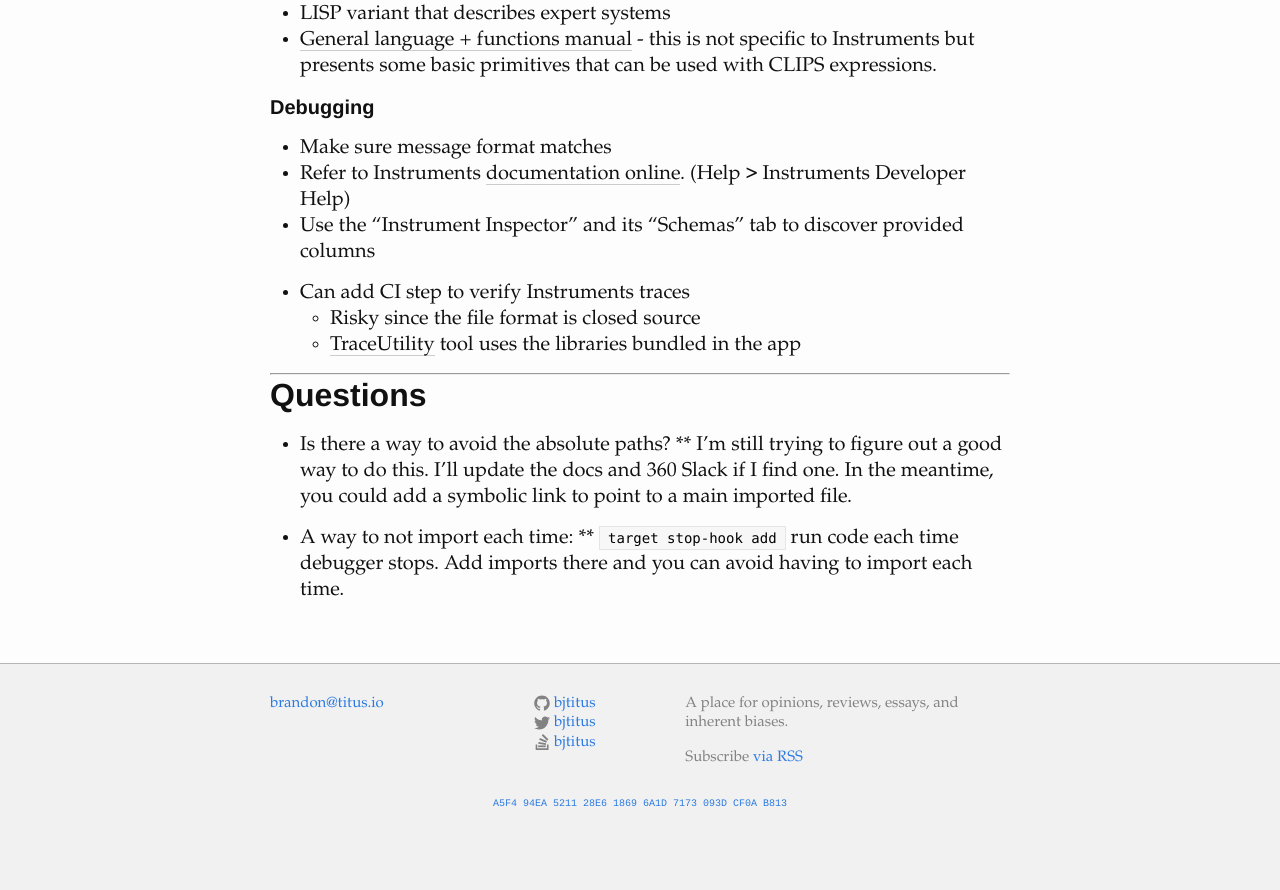
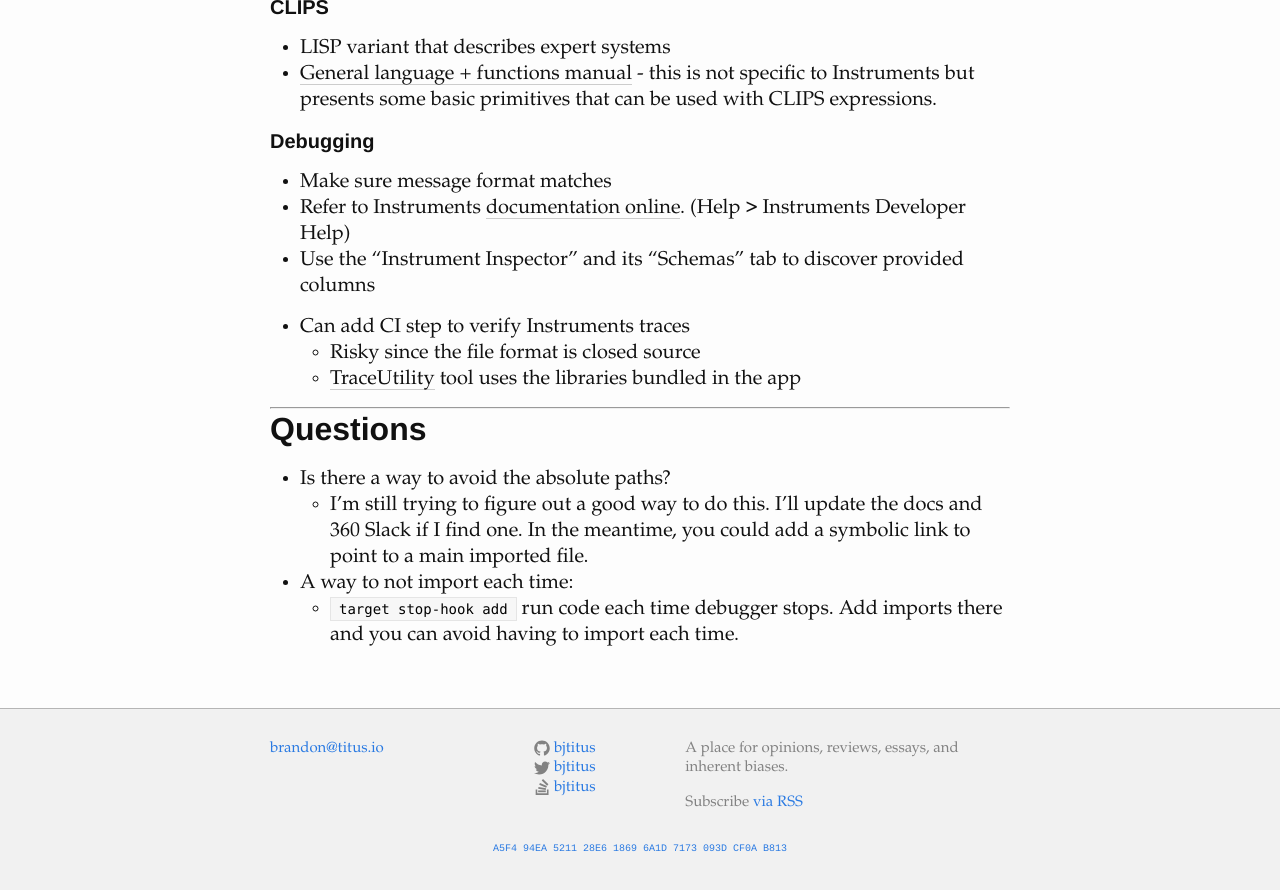
Before and after one commit to bjtitus/bjtitus.github.com, a Jekyll site: the page built from 360.md, in a window 1280 px wide and 900 px high, scrolled down 1848 px. Shown: the top 890 px of the window. Built offline with Jekyll 4.4.1, drawn with Linux system fonts in a browser that asks for light colours; our own code applies the rules of GitHub Pages for plain Markdown files; before the commit the page ends 2703 px from its top, so only the background shows below that; some of the changed text lies outside the part shown.

Commit message:
Further additions and formatting

```diff
--- a/360.md
+++ b/360.md
@@ -11,6 +11,7 @@
 Find the sample "project" (GitHawk fork) [here](https://github.com/bjtitus/GitHawk).
 
 ---
+
 
 ## 👶
 
@@ -52,6 +54,7 @@
 - Create Custom Instruments for system APIs: [CommonInstruments repo](https://github.com/bjtitus/CommonInstruments)
 
 ---
+
 
 ## 👵
 
@@ -106,7 +109,7 @@
 ## Questions
 
 * Is there a way to avoid the absolute paths?
-** I'm still trying to figure out a good way to do this. I'll update the docs and 360 Slack if I find one. In the meantime, you could add a symbolic link to point to a main imported file.
+	* I'm still trying to figure out a good way to do this. I'll update the docs and 360 Slack if I find one. In the meantime, you could add a symbolic link to point to a main imported file.
 
 * A way to not import each time:
-** `target stop-hook add` run code each time debugger stops. Add imports there and you can avoid having to import each time.
+	* `target stop-hook add` run code each time debugger stops. Add imports there and you can avoid having to import each time.
```
Also changed, not shown: other parts of 360.md (+3 -2 lines).
